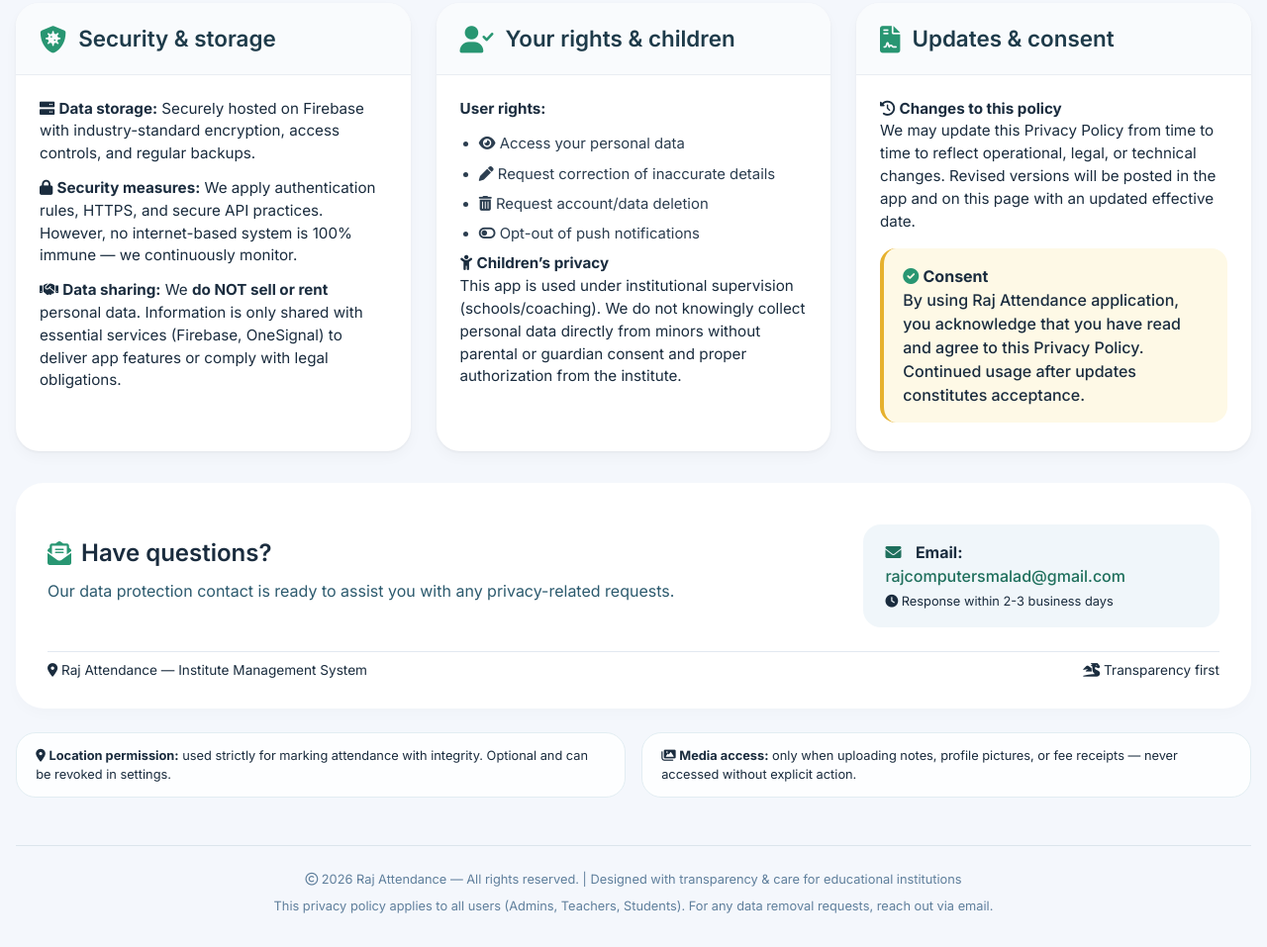
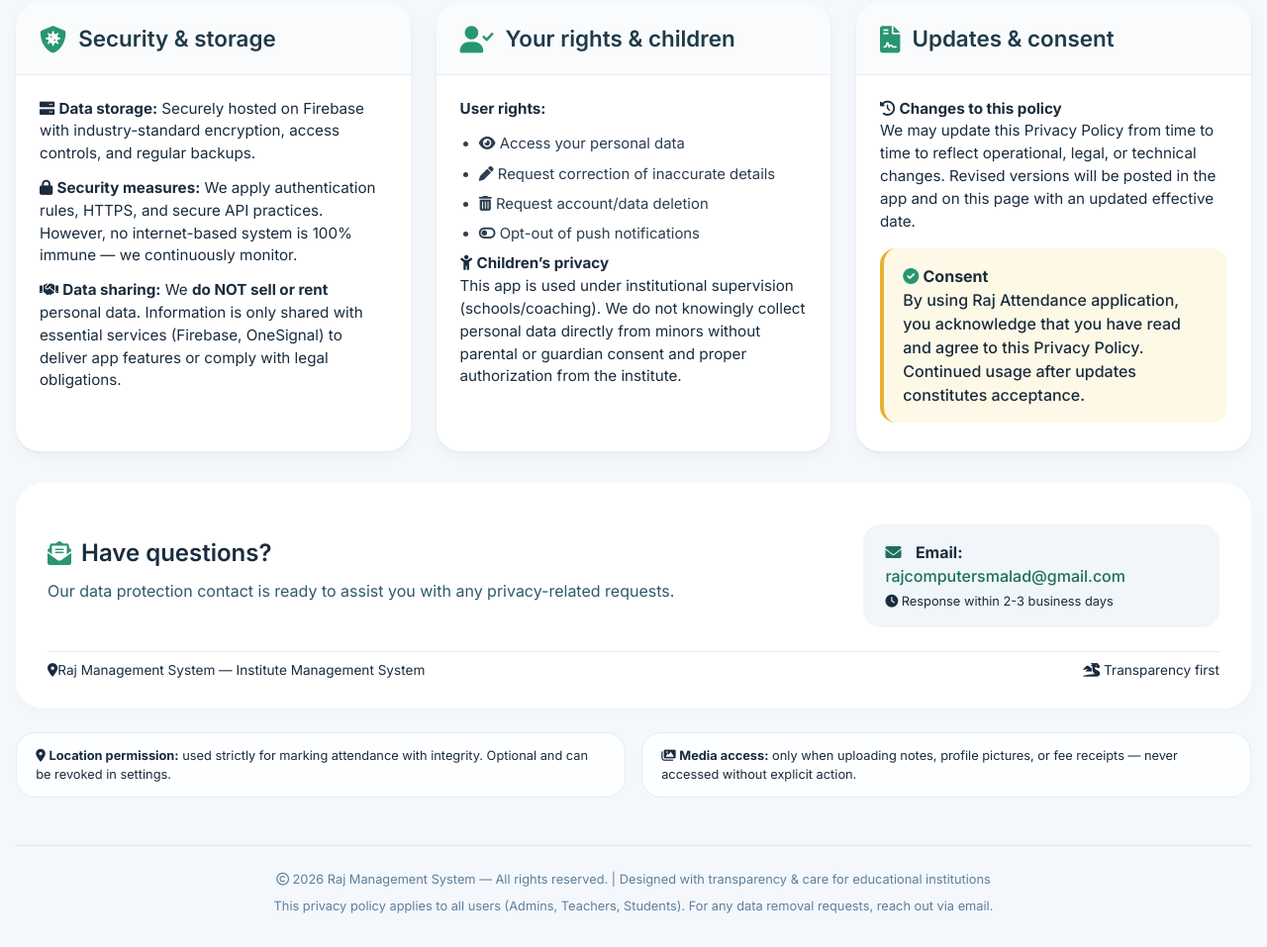
Before and after one commit to Chirag4281/Privacy-Policy, a plain HTML site: page index.html in a window 1280 px wide. Shown: the part 1085-2042 px from the top of the page at 99% size. Drawn offline with Linux system fonts and the light colour scheme.

Commit message:
Update index.html

```diff
--- a/index.html
+++ b/index.html
@@ -418,7 +418,7 @@
     </div>
     <hr style="margin: 1.5rem 0 0.5rem;">
     <div style="display: flex; flex-wrap: wrap; gap: 1rem; justify-content: space-between; align-items: center; font-size: 0.85rem;">
-      <span><i class="fas fa-map-marker-alt"></i> Raj Attendance — Institute Management System</span>
+      <span><i class="fas fa-map-marker-alt"></i>Raj Management System — Institute Management System</span>
       <span><i class="fas fa-dragon"></i> Transparency first</span>
     </div>
   </div>
@@ -434,7 +434,7 @@
   </div>
 
   <footer>
-    <p><i class="far fa-copyright"></i> 2026 Raj Attendance — All rights reserved. | Designed with transparency & care for educational institutions</p>
+    <p><i class="far fa-copyright"></i> 2026 Raj Management System — All rights reserved. | Designed with transparency & care for educational institutions</p>
     <p style="margin-top: 8px;">This privacy policy applies to all users (Admins, Teachers, Students). For any data removal requests, reach out via email.</p>
   </footer>
 </div>
```
